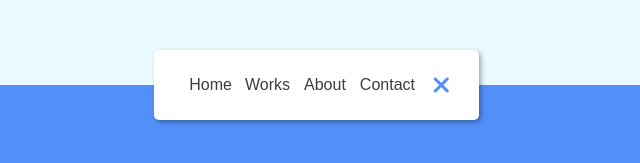
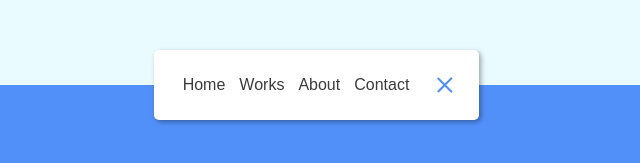
Before and after one commit to RubenValls/animated-navigation, a plain HTML site: page index.html in a window 1280 px wide. Shown: the part 315-478 px from the top of the page, 324-964 px from the left. Drawn offline with Linux system fonts and the light colour scheme.

Commit message:
added transitions, project finished and working correctly

```diff
--- a/index.html
+++ b/index.html
@@ -12,7 +12,10 @@
             <a class="menu active" href="#">Works</a>
             <a class="menu active" href="#">About</a>
             <a class="menu active" href="#">Contact</a>
-            <i id="btn" class="fa-solid fa-xmark fa-xl" style="color: #5290F9;"></i>
+            <button id="btn">
+                <div class="line line1"></div>
+                <div class="line line2"></div>
+            </button>
         </div>
     </div>
     <div class="second-container"></div>
--- a/style.css
+++ b/style.css
@@ -35,6 +35,16 @@ body{
     transition: width 0.6s linear;
 }
 
+.navigation.active #btn .line2{
+    transform: rotate(765deg) translateY(-5.5px);
+    left: 5px;
+}
+
+.navigation.active #btn .line1{
+    transform: rotate(675deg) translateY(5.5px);
+    left: 5px;
+}
+
 .second-container{
     height: 50vh;
     width: 100vw;
@@ -60,10 +70,28 @@ body{
     transition: transform 0.6s linear, opacity 0.6s linear;
 }
 
-i{
+#btn{
+    position: relative;
     margin-left: 10px;
+    padding: 0;
+    cursor: pointer;
+    border: none;
+    background-color: white;
+    height: 30px;
+    width: 30px;
 }
 
-i:hover{
-    cursor: pointer;
+#btn .line{
+    background-color: #5290f9;
+    height: 2px;
+    width: 20px;
+    position: absolute;
+    top: 10px;
+    left: -135px;
+    transition: all 0.6s linear;
 }
+
+#btn .line2{
+    top: auto;
+    bottom: 10px;
+}
```
